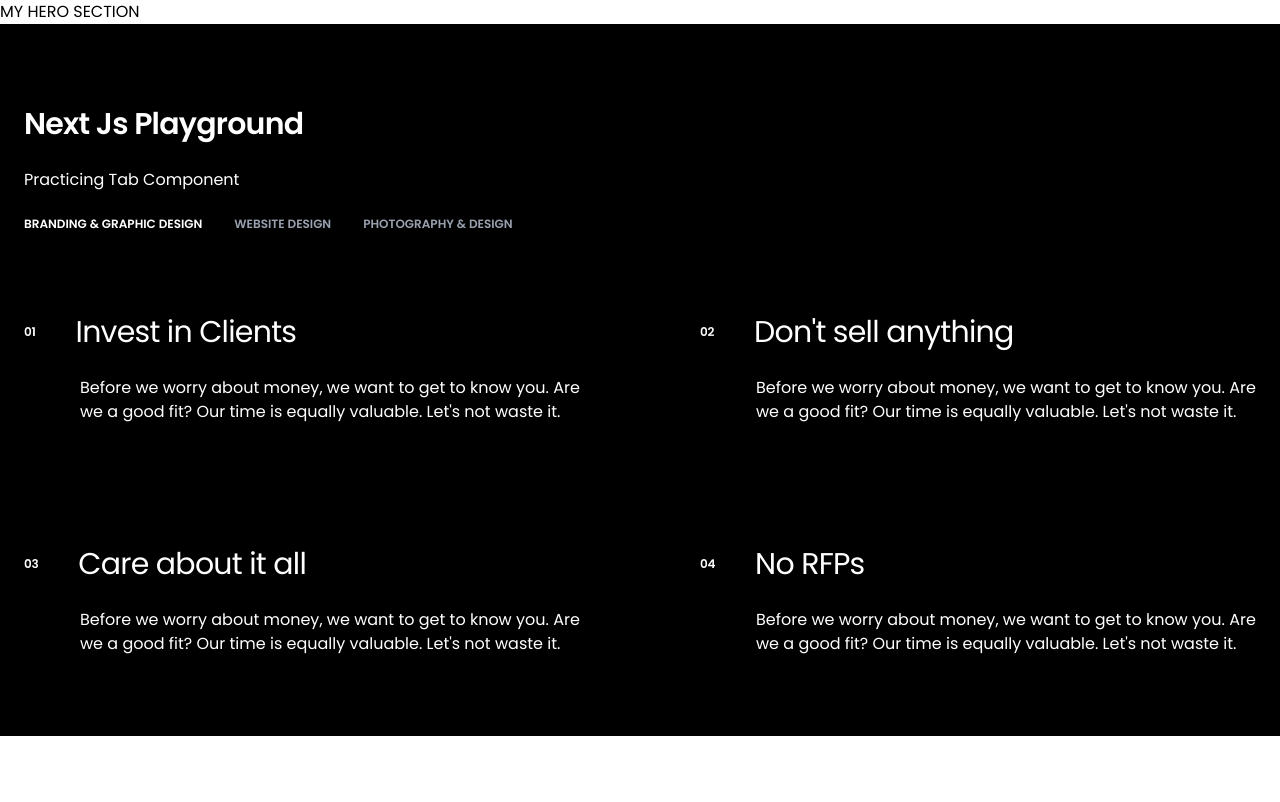
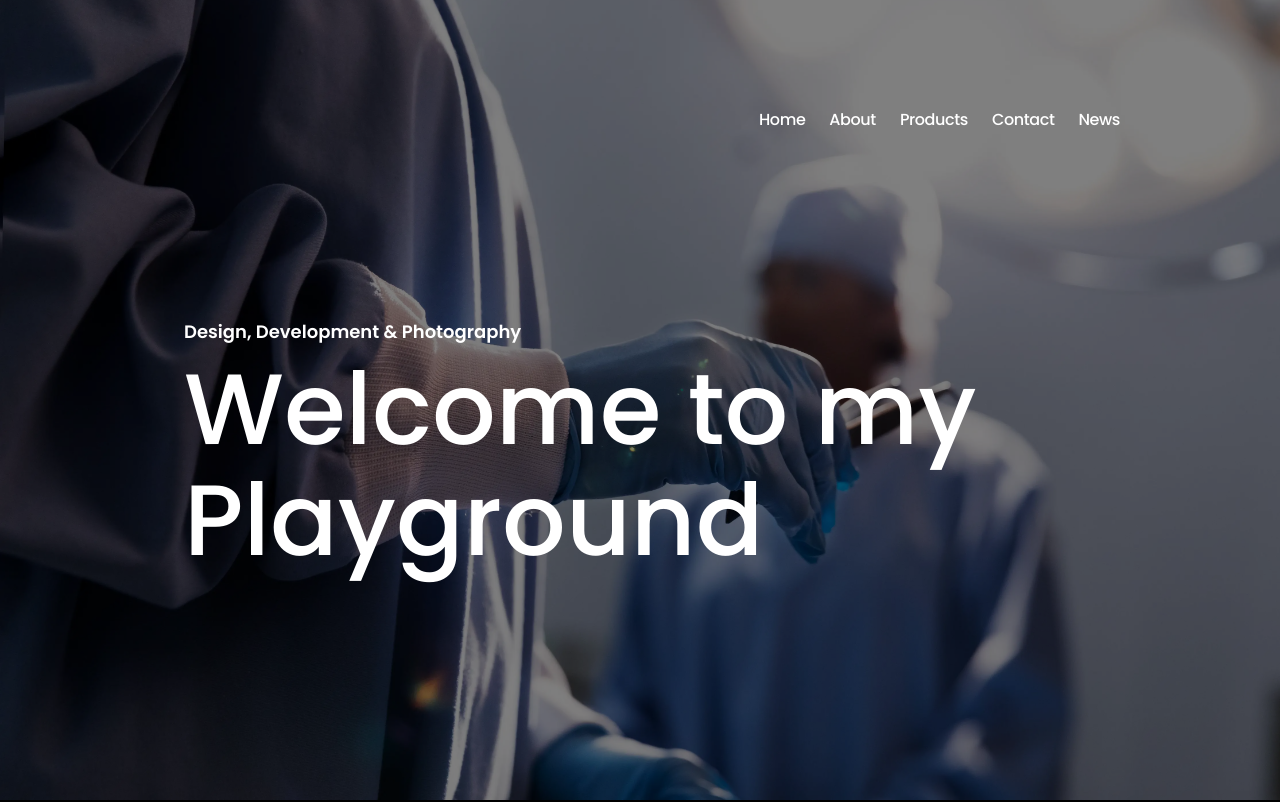
Before and after one commit to jiyancarloo/playground, a Next.js app: page / in a window 1280 px wide. Shown: the top 802 px of the page. Built offline with nearby package versions, Linux system fonts and the light colour scheme; some icons are missing.

Commit message:
Update Hero.tsx
updated hero section and started adding a new image and also added a text overlay

```diff
--- a/src/app/sections/homeSection/Hero.tsx
+++ b/src/app/sections/homeSection/Hero.tsx
@@ -1,10 +1,37 @@
 import Section from "@/src/components/ui/Theme/ThemeWrapper";
+import Container from "@/src/components/layout/Container";
+import Image from "next/image";
 
 export default function HeroSection() {
   return (
     <>
-      <Section theme="light">
-        <div>MY HERO SECTION</div>
+      <Section theme="dark">
+        <div className="relative aspect-auto min-h-screen overflow-hidden z-100">
+          <Image
+            src="/hero1.webp"
+            alt="herobanner"
+            fill
+            className="object-cover object-center absolute -z-10"
+            sizes="(max-width: 768px) 100%, 100%"
+            priority
+          />
+          <div className="absolute inset-0 bg-black/50 -z-10"></div>
+          {/* Container for content */}
+          <Container>
+            <div className="z-20 relative flex flex-col justify-end min-h-screen py-50">
+              <div className="overflow-hidden space-y-2 py-6">
+                <span className="text-lg font-semibold block">
+                  Design, Development & Photography
+                </span>
+                <h1 className="text-3xl/snug md:text-4xl lg:text-[100px] text-white max-w-6xl font-medium block">
+                  Welcome to my Playground
+                </h1>
+              </div>
+
+              {/* <div className="px-4 lg:px-30 py-10 lg:py-20 max-w-6xl space-y-6 bg-red-50   "></div> */}
+            </div>
+          </Container>
+        </div>
       </Section>
     </>
   );
```
